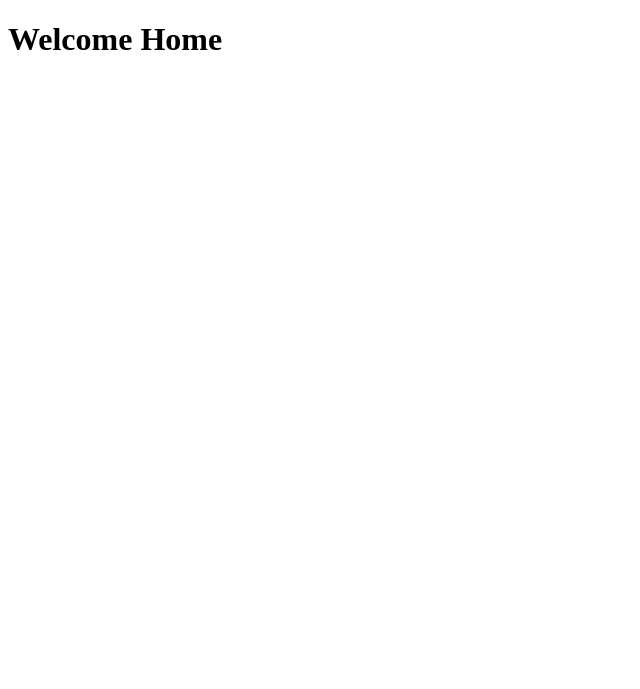
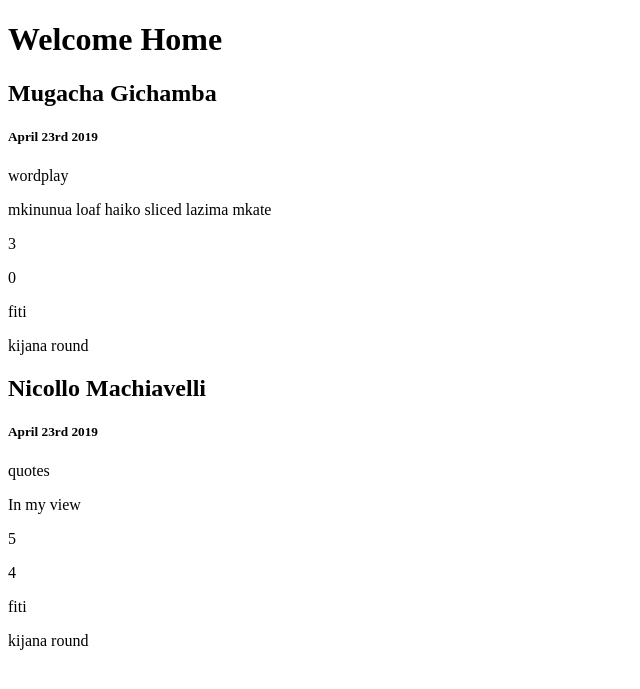
Before and after one commit to MugachaGichamba/pitches, a Flask app: page / in a window 1280 px wide. Shown: the top 689 px of the page, without its empty margins (0-640 px from the left). Run offline with Flask 2, Linux system fonts and the light colour scheme.

Commit message:
successdfully rendered dummy pitch data to home template

```diff
--- a/app.py
+++ b/app.py
@@ -10,7 +10,17 @@
         "likes": 3,
         "dislikes": 0,
         "comments": ["fiti", "kijana round"],
-        "date posted": "April 23rd 2019"
+        "date_posted": "April 23rd 2019"
+
+    },
+{
+        'author': 'Nicollo Machiavelli',
+        'category': "quotes",
+        'pitch': "In my view",
+        "likes": 5,
+        "dislikes": 4,
+        "comments": ["fiti", "kijana round"],
+        "date_posted": "April 23rd 2019"
 
     }
 ]
@@ -19,7 +29,7 @@
 @app.route('/')
 @app.route('/home')
 def home():
-    return render_template('home.html')
+    return render_template('home.html', pitches=pitches)
 
 
 @app.route('/about')
--- a/templates/home.html
+++ b/templates/home.html
@@ -6,5 +6,16 @@
 </head>
 <body>
 <h1>Welcome Home</h1>
+{% for pitch in pitches %}
+    <h2>{{ pitch.author }}</h2>
+    <h5>{{ pitch.date_posted }}</h5>
+    <p>{{ pitch.category }}</p>
+    <p>{{ pitch.pitch }}</p>
+    <p>{{ pitch.likes }}</p>
+    <p>{{ pitch.dislikes }}</p>
+    {% for comment in pitch.comments %}
+        <p>{{ comment }}</p>
+    {% endfor %}
+{% endfor %}
 </body>
 </html>
```
